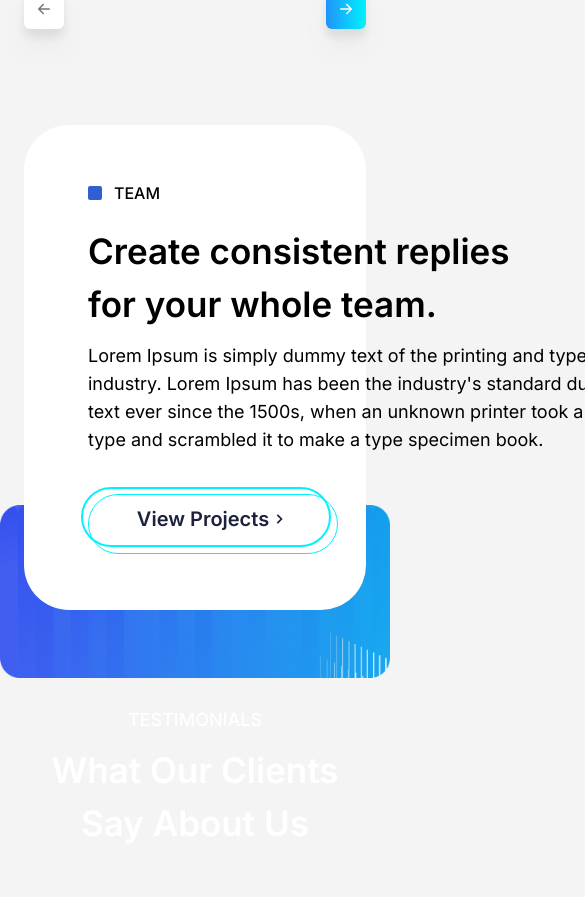
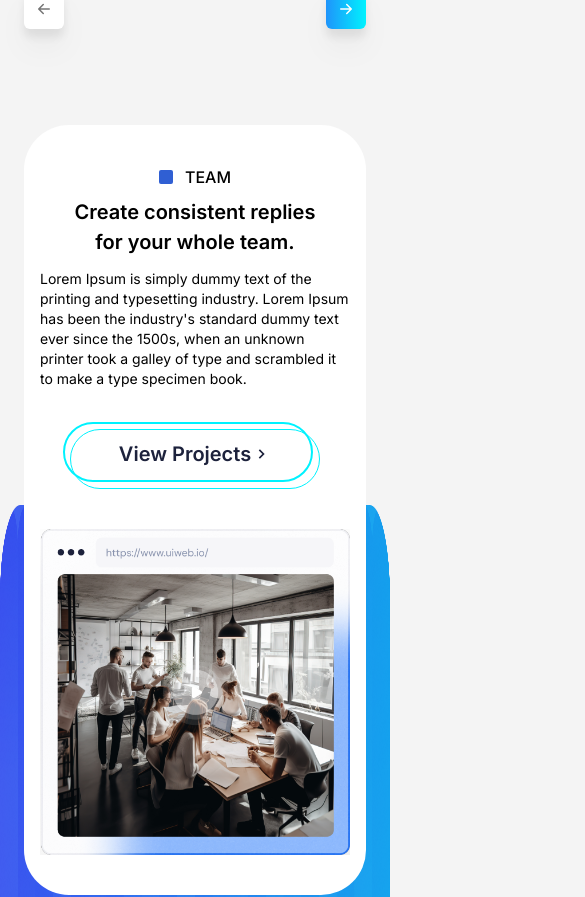
Before and after one commit to Shakiqurrahman/web-design-project, a React (Vite) app: page / in a window 390 px wide. Shown: the part 3020-3917 px from the top of the page, 585 px wide, since content can reach past the window. Built offline with nearby package versions, Linux system fonts and the light colour scheme.

Commit message:
commited

```diff
--- a/src/App.jsx
+++ b/src/App.jsx
@@ -39,7 +39,7 @@ const App = () => {
         <WorksCard />
       </div>
       <div className="relative">
-        <img className="absolute top-[380px]" src={teamBg} alt="team bg" />
+        <img className="absolute top-[380px] sm:h-auto h-[780px]" src={teamBg} alt="team bg" />
         <div className={`${styles.boxWidth} ${styles.paddingX}`}>
           <Team />
         </div>
--- a/src/components/Pricing.jsx
+++ b/src/components/Pricing.jsx
@@ -27,9 +27,9 @@ const Pricing = () => {
       />
 
       <div className="flex justify-center items-center">
-        <div className=" bg-white sm:px-20 px-4 sm:py-16 py-10 absolute sm:top-40 top-24 rounded-3xl z-10 sm:w-10/12 ">
-          <div className="flex md:flex-row flex-col justify-between md:items-center ">
-            <div className="md:mr-16 mr-0 md:mb-0 mb-10">
+        <div className=" bg-white sm:px-20 px-4 sm:py-16 py-4 absolute sm:top-40 top-24 rounded-3xl z-10 sm:w-10/12 ">
+          <div className="flex md:flex-row flex-col-reverse justify-between md:items-center ">
+            <div className="md:mr-16 mr-0">
               <p className="text-xl mb-6 text-[#2B2B5B]">
                 <span className="flex items-center">
                   <BsCheck2Circle className="mr-3 text-[#85ABE5]" />
@@ -67,7 +67,7 @@ const Pricing = () => {
                 </span>
               </p>
             </div>
-            <div className="flex flex-col justify-center items-center relative md:w-2/5 w-full">
+            <div className="flex flex-col justify-center items-center relative md:w-2/5 w-full md:mb-0 mb-10">
               <img className=" w-full" src={pricingBg} alt="Bg" />
               <div className="absolute text-white">
                 <h2 className="text-[35px] px-0">$300 $50/month</h2>
--- a/src/components/Team.jsx
+++ b/src/components/Team.jsx
@@ -6,17 +6,17 @@ import teamImg from "../assets/team-img.png";
 
 const Team = () => {
   return (
-    <section className="relative z-10 font-inter my-24 px-16 bg-white  py-14 rounded-[45px] w-full">
-      <div className="flex items-center justify-between">
-        <div>
-          <p className="mb-5 font-medium flex items-center">
+    <section className="relative z-10 font-inter my-24 sm:px-16 px-4 bg-white  sm:py-14 py-10 rounded-[45px] w-full">
+      <div className="flex md:flex-row flex-col items-center sm:justify-between">
+        <div className="md:mb-0 mb-10 sm:block flex flex-col items-center">
+          <p className="sm:mb-5 mb-2 font-medium flex items-center">
             <span className="w-3.5 h-3.5 bg-[#305FD3] block mr-3 rounded-sm"></span>
             TEAM
           </p>
-          <h2 className="font-semibold text-[35px] w-[424px] mb-3">
+          <h2 className="font-semibold sm:text-[35px] text-[20px] sm:text-left text-center  sm:w-[424px] w-10/12  mb-3">
             Create consistent replies for your whole team.
           </h2>
-          <p className="text-lg w-[574px] mb-10">
+          <p className="sm:text-lg text-sm sm:w-[574px] mb-10">
             Lorem Ipsum is simply dummy text of the printing and typesetting
             industry. Lorem Ipsum has been the industry's standard dummy text
             ever since the 1500s, when an unknown printer took a galley of type
@@ -31,7 +31,7 @@ const Team = () => {
         <div className="relative">
           <img className="relative z-10" src={teamImg} alt="team img" />
           <img
-            className="absolute bottom-[-20px] right-[-20px]"
+            className="absolute  bottom-[-20px] right-[-20px] sm:visible invisible"
             src={teamShape}
             alt=""
           />
--- a/src/components/Testimonials.jsx
+++ b/src/components/Testimonials.jsx
@@ -7,15 +7,15 @@ import { BsArrowLeftShort, BsArrowRightShort } from "react-icons/bs";
 const Testimonials = () => {
   return (
     <div className="relative z-20 font-inter">
-      <p className="uppercase font-medium text-lg text-center text-white mb-2.5">
+      <p className="uppercase font-medium sm:text-lg text-sm text-center text-white mb-2.5">
         testimonials
       </p>
-      <h2 className="font-semibold text-[35px] text-center text-white mb-10">
+      <h2 className="font-semibold sm:text-[35px] text-[25px] text-center text-white sm:mb-10">
         What Our Clients Say About Us
       </h2>
       <div className="flex md:flex-nowrap flex-wrap justify-between">
         {testimonialData.map((data) => (
-          <div key={data.id} className=" mt-20">
+          <div key={data.id} className=" sm:mt-20 mt-10">
             <div className="bg-white  sm:mr-12 rounded-[25px] sm:max-w-[350px] w-full px-14 py-8 flex flex-col items-center justify-center mb-10">
             <FaQuoteLeft className="text-3xl mb-5 text-[#1F94FB]"/>
               <p>{data.message}</p>
```
